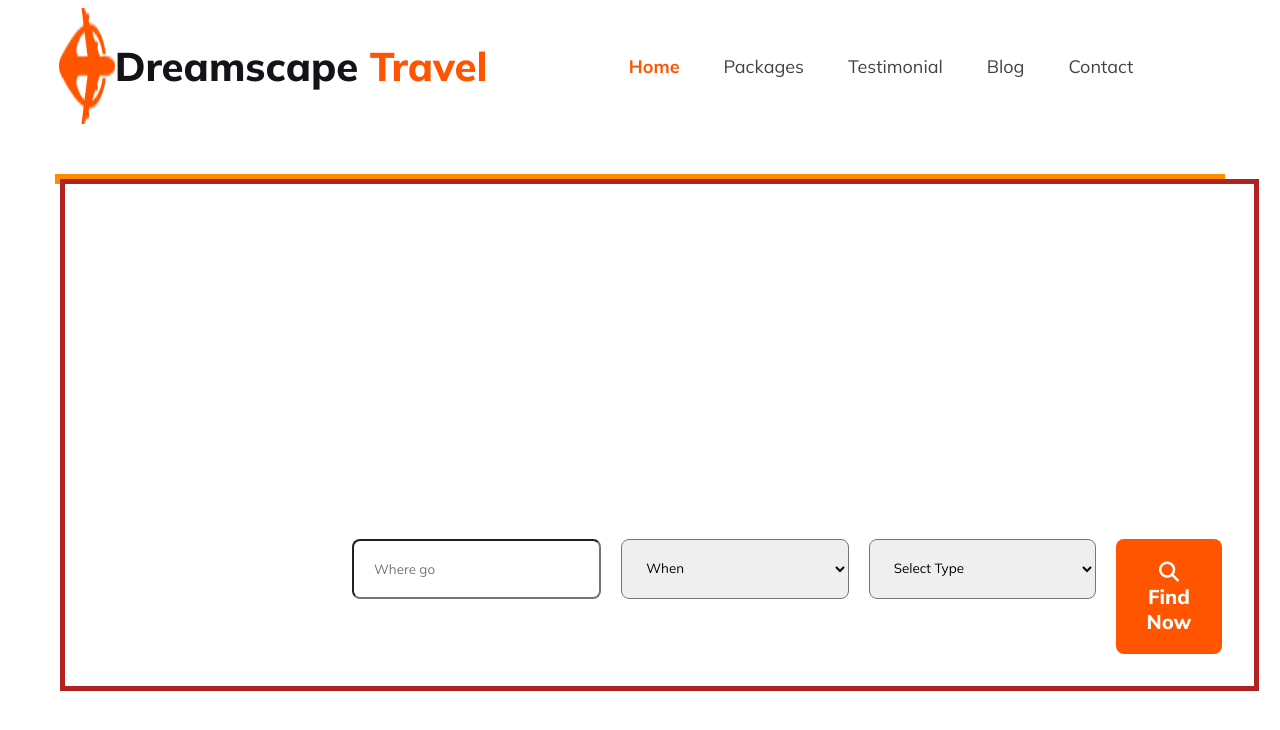
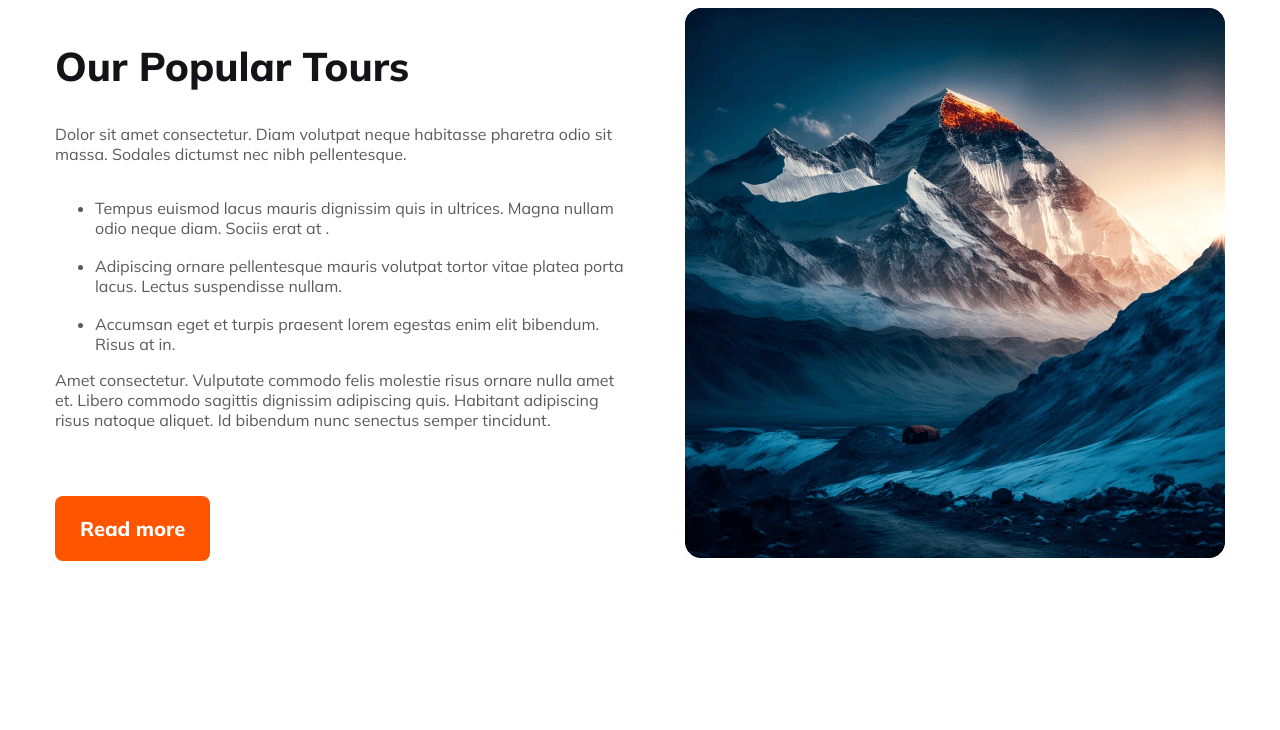
Before and after one commit to dewanNz/dreamscape-travel, a plain HTML site: page index.html in a window 1280 px wide. Drawn offline with Linux system fonts and the light colour scheme.

Commit message:
popular tour section added

```diff
--- a/index.html
+++ b/index.html
@@ -16,7 +16,7 @@
   </head>
   <body>
     <!-- navbar start here -->
-    <header class="header">
+    <header class="header hide">
       <div class="logo">
         <img src="Images/logo.png" alt="" />
         <h2 class="section-header-info">
@@ -39,15 +39,17 @@
     <!-- navbar ends here -->
     <main>
       <!-- banner section starts here -->
-      <section class="banner">
+      <section class="banner hide">
         <div class="banner-img-container">
-          <!-- <img src="images/main-banner.png" alt="" /> -->
+          <img src="images/main-banner.png" alt="" />
           <div class="search-box-container">
             <h2>Explore Your Travel</h2>
             <p>
               Dolor sit amet consectetur. Nullam suspendisse vitae ultricies
               dolor adipiscing. In et odio enim ac quis sapien urna eu
-              phasellus.
+              phasellus. Dolor sit amet consectetur. Nullam suspendisse vitae
+              ultricies dolor adipiscing. In et odio enim ac quis sapien urna eu
+              phasellus
             </p>
             <form action="" id="search-box">
               <input type="text" placeholder="Where go" />
@@ -66,7 +68,39 @@
         </div>
       </section>
       <!-- banner section ends here -->
-      <section></section>
+      <!-- Popular-tour section starts here -->
+      <section class="popular-tour">
+        <div class="popular-tour-description">
+          <h2 class="section-header-info">Our Popular Tours</h2>
+          <p class="section-text-description">
+            Dolor sit amet consectetur. Diam volutpat neque habitasse pharetra
+            odio sit massa. Sodales dictumst nec nibh pellentesque.
+          </p>
+          <ul class="section-text-description">
+            <li>
+              Tempus euismod lacus mauris dignissim quis in ultrices. Magna
+              nullam odio neque diam. Sociis erat at .
+            </li>
+            <li>
+              Adipiscing ornare pellentesque mauris volutpat tortor vitae platea
+              porta lacus. Lectus suspendisse nullam.
+            </li>
+            <li>
+              Accumsan eget et turpis praesent lorem egestas enim elit bibendum.
+              Risus at in.
+            </li>
+          </ul>
+          <p class="section-text-description">
+            Amet consectetur. Vulputate commodo felis molestie risus ornare
+            nulla amet et. Libero commodo sagittis dignissim adipiscing quis.
+            Habitant adipiscing risus natoque aliquet. Id bibendum nunc senectus
+            semper tincidunt.
+          </p>
+          <button class="btn-primary">Read more</button>
+        </div>
+        <div><img src="images/popular-tour.png" alt="" /></div>
+      </section>
+      <!-- Popular-tour section ends here -->
       <section></section>
       <section></section>
       <section></section>
--- a/style/style.css
+++ b/style/style.css
@@ -7,6 +7,9 @@
 main {
   max-width: 1170px;
   margin: 0 auto;
+}
+.hide {
+  display: none;
 }
 .primary-color {
   color: #ff5400;
@@ -77,14 +80,12 @@ nav ul li span {
 .search-box-container {
   border: 5px solid firebrick;
   position: absolute;
-
-  /* background: linear-gradient(
+  display: block;
+  background: linear-gradient(
     180deg,
     rgba(19, 19, 24, 0.8),
     rgba(19, 19, 24, 0) 100%
-  ); */
-  padding-top: 100px;
-  padding-left: 255px;
+  );
 }
 .search-box-container h2 {
   color: #ffffff;
@@ -113,11 +114,27 @@ select {
   outline: none;
   padding: 20px;
 }
+
+/* popular-tour section style */
+.popular-tour {
+  display: flex;
+}
+.popular-tour-description {
+  margin-right: 50px;
+}
+.popular-tour ul li {
+  padding-top: 18px;
+}
+.popular-tour button {
+  margin-top: 50px;
+  margin-bottom: 30px;
+}
 /* Resposive design for small device */
 @media screen and (max-width: 600px) {
   header,
-  #search-box {
+  #search-box,
+  .popular-tour {
     flex-direction: column;
-    align-items: center;
+    /* align-items: center; */
   }
 }
```
Also changed, not shown: images/popular-tour.png (renamed from images/Rectangle 4.png).
